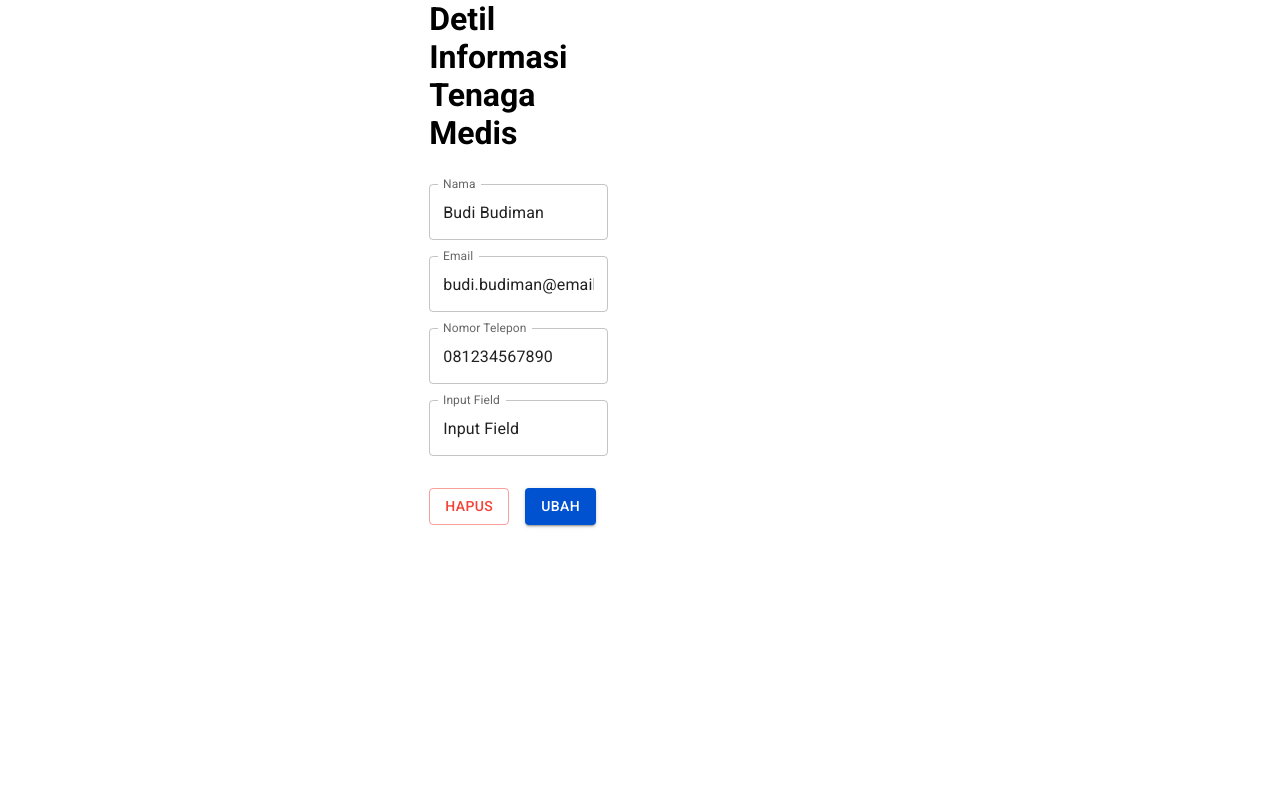
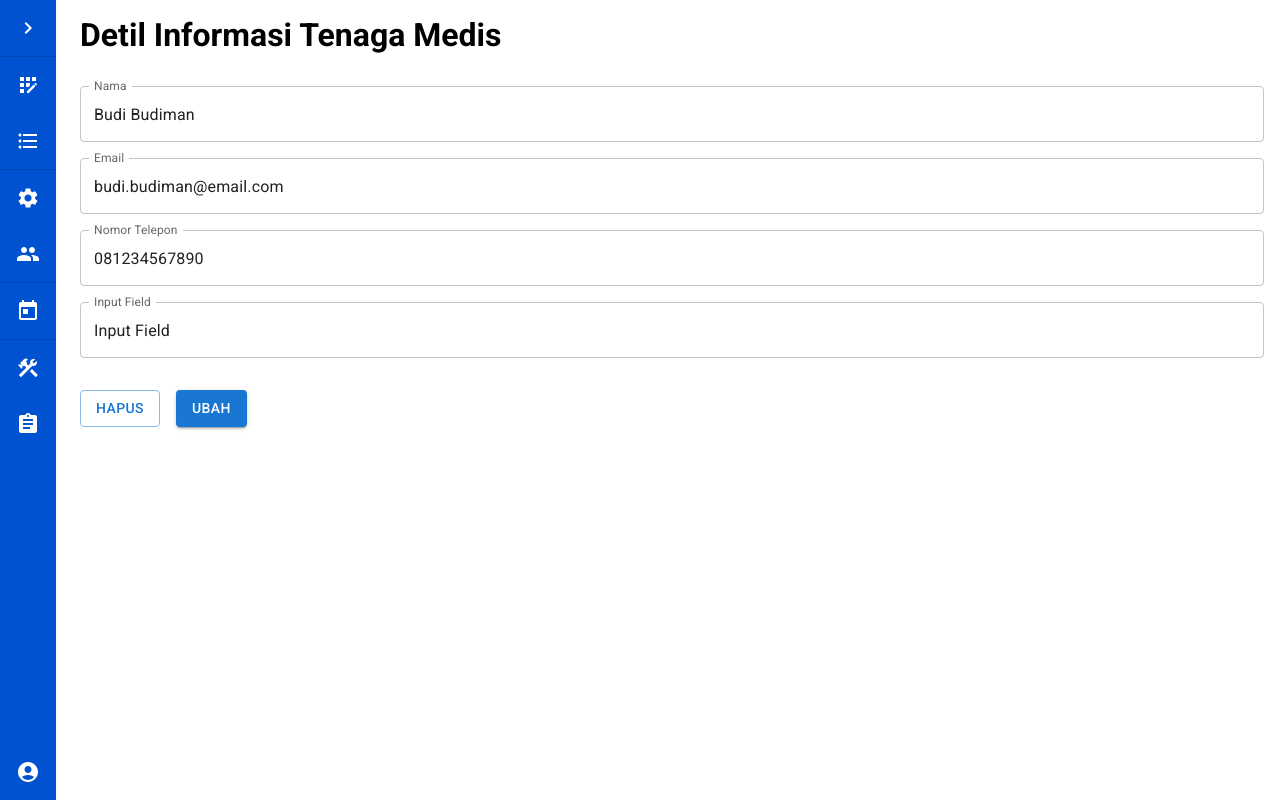
Before and after one commit to dnswd/jiva, a Next.js app: page /tenaga-medis/detail in a window 1280 px wide. Built offline with nearby package versions, Linux system fonts and the light colour scheme.

Commit message:
refactor: implement Layout components

```diff
--- a/pages/tenaga-medis/detail.js
+++ b/pages/tenaga-medis/detail.js
@@ -1,33 +1,17 @@
-import { createTheme } from '@mui/material/styles';
-
 // components
 import TextField from '@mui/material/TextField';
 import Stack from '@mui/material/Stack';
 import Button from '@mui/material/Button';
+import Layout from '@components/Layout';
 
 // styles
-import styles from '@styles/Home.module.css';
-import buttonStyles from '@styles/Button.module.css';
-
-const blueTheme = createTheme({
-  palette: {
-    primary: {
-      main: '#0052D0',
-    },
-  },
-});
-
-const redTheme = createTheme({
-  palette: {
-    primary: {
-      main: '#F44336',
-    },
-  },
-});
+import layoutStyles from '@styles/Layout.module.css';
 
 function DetailTenagaMedis() {
   return (
-    <main className={styles.container} style={{width: "50%"}}>
+    <main>
+      <Layout>
+        <div className={layoutStyles.containerWithSidebar}>
           <h1>Detil Informasi Tenaga Medis</h1>
 
           <Stack spacing={2} style={{marginTop: "2em"}}>
@@ -73,9 +57,11 @@ function DetailTenagaMedis() {
           </Stack>
 
           <Stack spacing={2} direction="row" style={{marginTop: "2em"}}>
-        <Button variant="outlined" theme={redTheme} className={buttonStyles.button}>Hapus</Button>
-        <Button variant="contained" theme={blueTheme} className={buttonStyles.button}>Ubah</Button>
+            <Button variant="outlined">Hapus</Button>
+            <Button variant="contained">Ubah</Button>
           </Stack>
+        </div>
+      </Layout>
     </main>
   );
 };
--- /dev/null
+++ b/styles/Layout.module.css
@@ -0,0 +1,3 @@
+.containerWithSidebar {
+    padding: 1em 1em 1em 5em;
+}
```
Also changed, not shown: pages/tenaga-medis/create.js (+9 -15 lines), pages/tenaga-medis/index.js (+10 -16 lines), pages/tenaga-medis/update.js (+9 -16 lines). Lines whose indentation alone changed are shown as unchanged.
